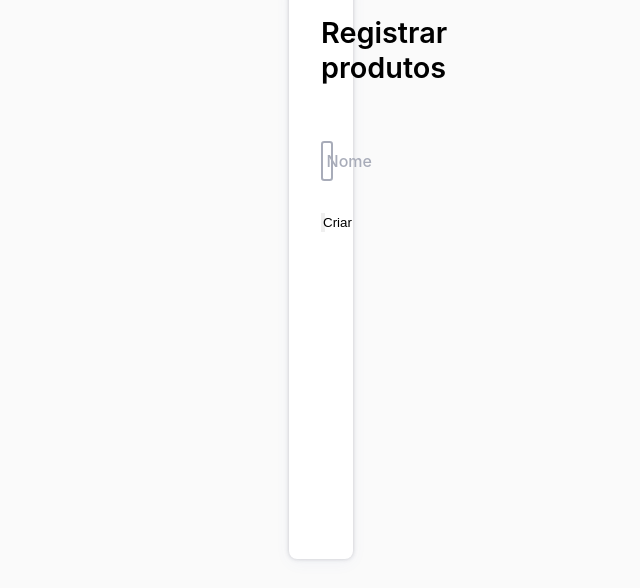
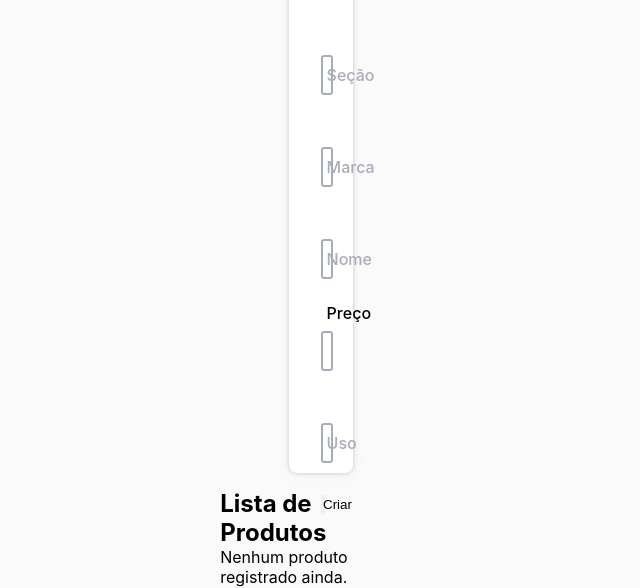
Before and after one commit to GuilhermeAMendes/PW2-Project-I, a React (Vite) app: page / in a window 1280 px wide. Shown: the part 513-1101 px from the top of the page, without its empty margins (319-959 px from the left). Built offline with nearby package versions, Linux system fonts and the light colour scheme.

Commit message:
feat: create register product form

```diff
--- a/src/App.tsx
+++ b/src/App.tsx
@@ -1,32 +1,16 @@
-// External library
-import { useState } from "react";
-
 // Components
 import Banner from "@components/commons/structure/Banner";
-import TextField from "@components/commons/toolkit/inputs/TextField";
 
 // Styles
 import styles from "./styles.module.css";
-import { DefaultForm } from "@components/commons/toolkit/forms/DefaultForm";
+import Products from "./features/product/index";
 
 function App() {
-  const [name, setName] = useState<string>("");
-
-  const handle = () => {
-    console.log(`Current name ${name}`);
-  };
-
   return (
     <>
       <Banner />
       <main className={styles.main}>
-        <section className={styles.section}>
-          <h1>Loja de informática</h1>
-          <DefaultForm title="Registrar produtos" handleSubmit={handle}>
-            <TextField label="Nome" value={name} changeValue={setName} />
-            <button type="submit">Criar</button>
-          </DefaultForm>
-        </section>
+        <Products />
       </main>
     </>
   );
--- /dev/null
+++ b/src/features/product/index.tsx
@@ -0,0 +1,89 @@
+// External library
+import { useState } from "react";
+
+// Types
+import type { Product } from "./types";
+
+// Components
+import { DefaultForm } from "@components/commons/toolkit/forms/DefaultForm";
+import TextField from "@components/commons/toolkit/inputs/TextField";
+
+// Styles
+import styles from "./styles.module.css";
+
+// Constants
+const defaultProduct: Product = {
+  name: "",
+  price: 0,
+  brand: "",
+  section: "",
+  state: "",
+};
+
+export default function Products() {
+  const [products, setProducts] = useState<Product[]>([]);
+  const [product, setProduct] = useState<Product>(defaultProduct);
+
+  const { name, brand, price, section, state } = product;
+
+  const handleChange = (key: keyof Product, value: string | number) => {
+    setProduct((prev) => ({
+      ...prev,
+      [key]: value,
+    }));
+  };
+
+  const handleFormSubmit = () => {
+    setProducts((prev) => [...prev, product]);
+    setProduct(defaultProduct);
+  };
+
+  return (
+    <section className={styles.section}>
+      <h1>Loja de informática</h1>
+      <DefaultForm title="Registrar produto" handleSubmit={handleFormSubmit}>
+        <TextField
+          label="Seção"
+          value={section as string}
+          changeValue={(value) => handleChange("section", value)}
+        />
+        <TextField
+          label="Marca"
+          value={brand as string}
+          changeValue={(value) => handleChange("brand", value)}
+        />
+        <TextField
+          label="Nome"
+          value={name}
+          changeValue={(value) => handleChange("name", value)}
+        />
+        <TextField
+          label="Preço"
+          value={String(price)}
+          changeValue={(value) => handleChange("price", Number(value))}
+        />
+        <TextField
+          label="Uso"
+          value={state as string}
+          changeValue={(value) => handleChange("state", value)}
+        />
+        <button type="submit">Criar</button>
+      </DefaultForm>
+      <div>
+        <h2>Lista de Produtos</h2>
+        {products.length > 0 ? (
+          <ul>
+            {products.map((prod, index) => (
+              <li key={index}>
+                {prod.section} - {prod.brand} - {prod.name} - {prod.price} R$ -
+                {prod.state}
+              </li>
+            ))}
+          </ul>
+        ) : (
+          <p>Nenhum produto registrado ainda.</p>
+        )}
+      </div>
+    </section>
+  );
+}
--- /dev/null
+++ b/src/features/product/styles.module.css
@@ -0,0 +1,14 @@
+.section {
+  display: flex;
+  flex-direction: column;
+  justify-content: space-between;
+  align-items: center;
+
+  width: 60%;
+  max-width: 80%;
+
+  height: 100%;
+  max-width: 100%;
+
+  gap: 1rem;
+}
--- /dev/null
+++ b/src/features/product/types.ts
@@ -0,0 +1,19 @@
+export type StoreSection =
+  | "Computers"
+  | "Accessories"
+  | "Printers"
+  | "Games"
+  | "Gadgets"
+  | "";
+
+export type Brand = "HP" | "Dell" | "Positivo" | "Asus" | "Generic" | "";
+
+export type State = "New" | "Used" | "";
+
+export interface Product {
+  brand: Brand;
+  section: StoreSection;
+  name: string;
+  price: number;
+  state: State;
+}
```
